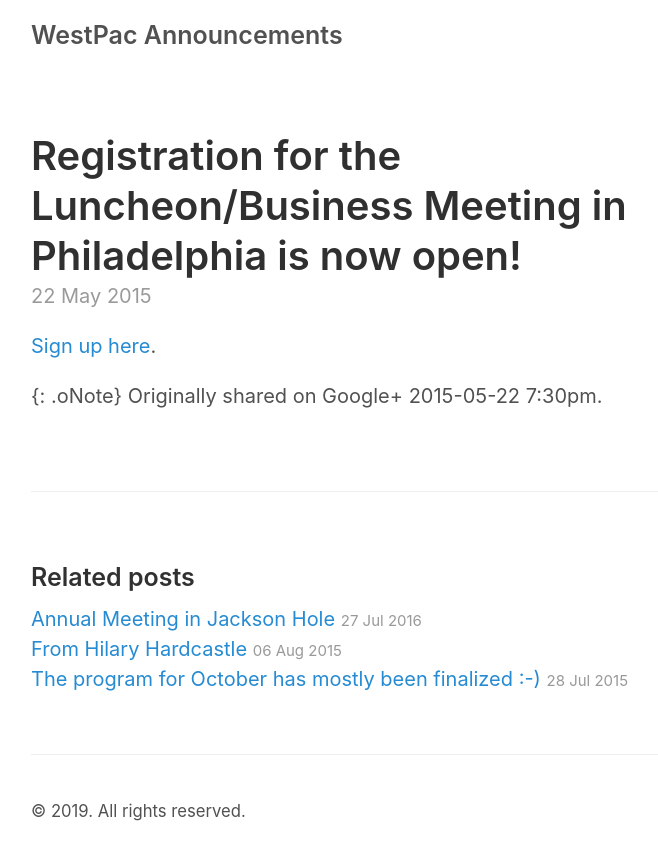
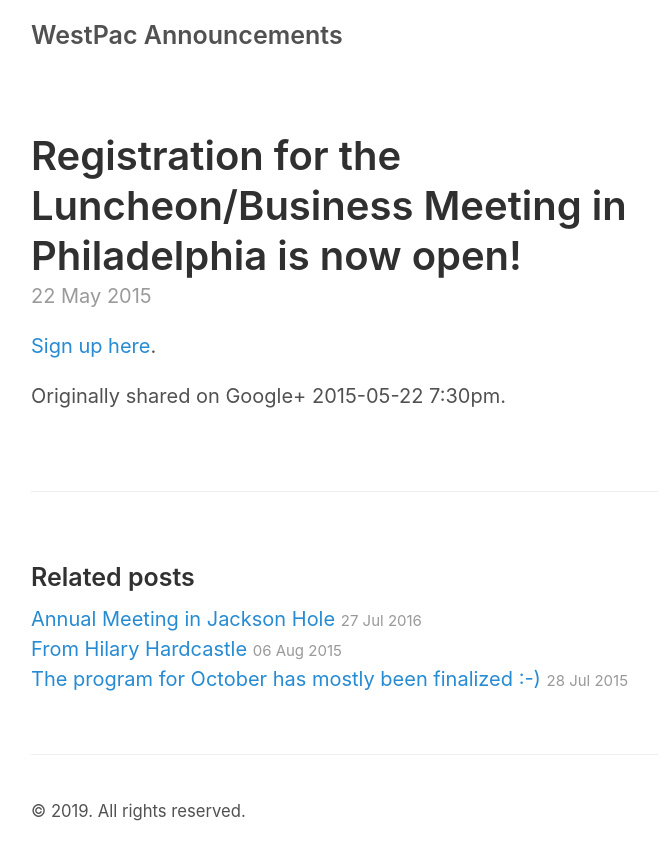
Before and after one commit to aallwestpac/aallwestpac.github.io, a Jekyll site: the page built from _posts/2015-05-22-business-meeting-registration.md, in a window 1280 px wide. Shown: the top 860 px of the page, without its empty margins (259-917 px from the left). Built offline with Jekyll 4.4.1, drawn with Linux system fonts in a browser that asks for light colours; some of the changed lines change nothing that is shown.

Commit message:
Update 2015-05-22-business-meeting-registration.md

```diff
--- a/_posts/2015-05-22-business-meeting-registration.md
+++ b/_posts/2015-05-22-business-meeting-registration.md
@@ -5,4 +5,5 @@ title: Registration for the Luncheon/Business Meeting in Philadelphia is now ope
 
 [Sign up here](http://chapters.aallnet.org/westpac/eventRegistration.asp).
 
-{: .oNote} Originally shared on Google+ 2015-05-22 7:30pm.
+Originally shared on Google+ 2015-05-22 7:30pm.
+{: .oNote}
```
